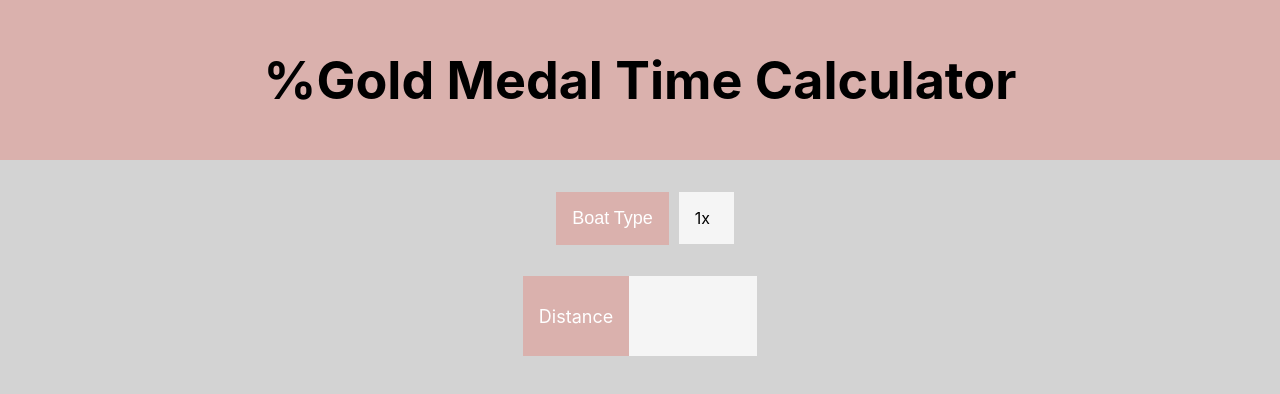
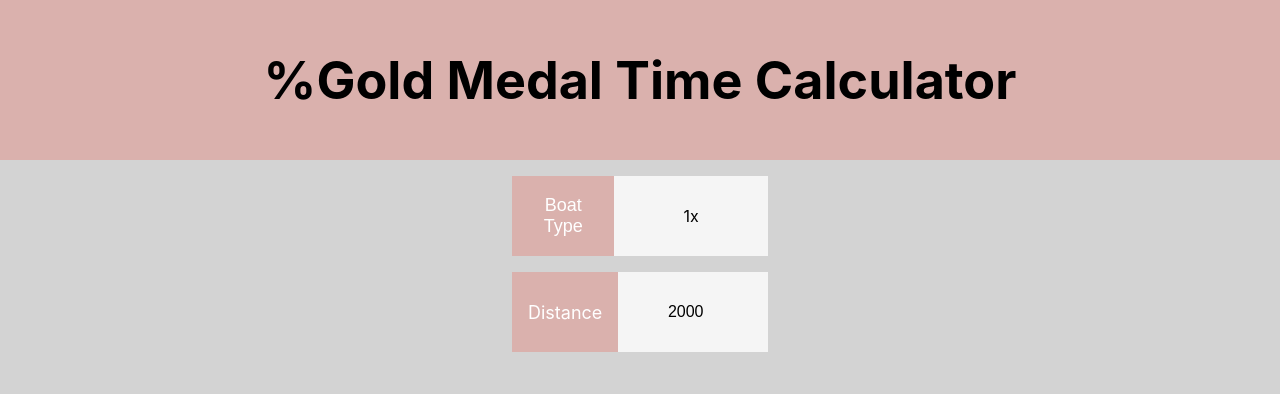
Before and after one commit to davekempsell/gold-medal-speed-calculator, a React (Create React App) app: page / in a window 1280 px wide. Shown: the top 394 px of the page. Built offline with nearby package versions, Linux system fonts and the light colour scheme.

Commit message:
boat type and distance components refactored and restyled. Boat distance has default state of 2000 and changes on input

```diff
--- a/src/App.css
+++ b/src/App.css
@@ -26,6 +26,7 @@ main {
   display: flex;
   flex-direction: column;
   justify-content: flex-start;
+  gap: 1rem;
 }
 
 .boat-type {
@@ -33,38 +34,45 @@ main {
   flex-direction: row;
   justify-content: space-around;
   align-items: center;
-  margin: 1rem;
-  min-height: 10vh;
+  margin-top: 1rem;
+  height: 10vh;
+  width: 20vw;
 }
 
 .boat-type > p {
   display: flex;
   text-align: center;
+  flex-direction: column;
+  justify-content: center;
   padding: 1rem;
   background-color: whitesmoke;
-  min-width: 55px;
+  font-size: calc(8px + 1vh);
   height: 100%;
-  font-size: calc(8px + 1vh);
+  flex-basis: 60%;
+}
+
+.dropdown {
+  position: relative;
+  display: inline-block;
+  flex-basis: 40%;
+  height: 100%;
+
 }
 
 .dropbtn {
   background-color: var(--primary-color);
   color: white;
-  padding: 1rem;;
+  padding: 1rem;
   font-size: calc(10px + 1vh);
-  min-height: 100%;
+  height: 100%;
   border: none;
-  margin: 10px;
-}
-
-.dropdown {
-  position: relative;
-  display: inline-block;
+  width: 100%;
 }
 
 .dropdown-content {
   display: none;
   position: absolute;
+  left: 10%;
   background-color: whitesmoke;
   min-width: 80px;
   box-shadow: 0px 8px 16px 0px rgba(0,0,0,0.2);
@@ -94,8 +102,8 @@ main {
 .distance {
   display: flex;
   flex-direction: row;
-  justify-content: space-around;
-  height: 10vh;
+  height: 10vh;;
+  width: 20vw;
 }
 
 .distance > .distance-label {
@@ -103,13 +111,13 @@ main {
   flex-direction: column;
   justify-content: center;
   background-color: var(--primary-color);
-  align-self: center;
+  text-align: center;
   color: white;
-  height: 100%;
   padding-left: 1rem;
   padding-right: 1rem;
   font-size: calc(10px + 1vh);
   border: none;
+  flex-basis: 40%;
 }
 
 .distance > input {
@@ -121,4 +129,5 @@ main {
   background-color: whitesmoke;
   border: none;
   font-size: calc(8px + 1vh);
+  flex-basis: 60%;
 }
--- a/src/App.js
+++ b/src/App.js
@@ -7,18 +7,14 @@ function App() {
   const [boatType, setBoatType] = useState('1x')
   const [distance, setDistance] = useState(2000)
 
-  const selectBoatType = boat => {
-    setBoatType(boat.target.value)
-  }
-
   return (
     <div className="App">
       <header className="App-header">
         <h1>%Gold Medal Time Calculator</h1>
       </header>
       <main>
-        {boatTypeMenu(selectBoatType, boatType)}
-        {distanceInput()}
+        {boatTypeMenu(boatType, setBoatType)}
+        {distanceInput(distance, setDistance)}
       </main>
     </div>
   );
--- a/src/components/boatType.js
+++ b/src/components/boatType.js
@@ -1,16 +1,16 @@
-function boatTypeButton(boat, callback) {
+function boatTypeButton(boat, boatType, setBoatType) {
   return (
     <button
       type="submit"
       key={`boatTypeButton-${boat}`}
       value={boat}
-      onClick={callback}>
+      onClick={e => setBoatType(e.target.value)}>
         {boat}
     </button>
   )
 }
 
-export function boatTypeMenu(callback, boatType) {
+export function boatTypeMenu(boatType, setBoatType) {
 
   const boatTypes = ['1x', '2x', '4x', '2-', '4-', '4+', '8+']
 
@@ -20,7 +20,7 @@ export function boatTypeMenu(callback, boatType) {
         <button class="dropbtn">Boat Type</button>
         <div class="dropdown-content">
           {boatTypes.map(boat => {
-            return (boatTypeButton(boat, callback))
+            return (boatTypeButton(boat, boatType, setBoatType))
           })}
         </div>
       </div>
--- a/src/components/distanceInput.js
+++ b/src/components/distanceInput.js
@@ -1,10 +1,10 @@
-export function distanceInput() {
+export function distanceInput(distance, setDistance) {
   return (
     <div class="distance">
       <div class="distance-label">
         Distance
       </div>
-      <input type="number"></input>
+      <input type="number" value={distance} onInput={e => setDistance(e.target.value)}></input>
     </div>
   )
 }
```
